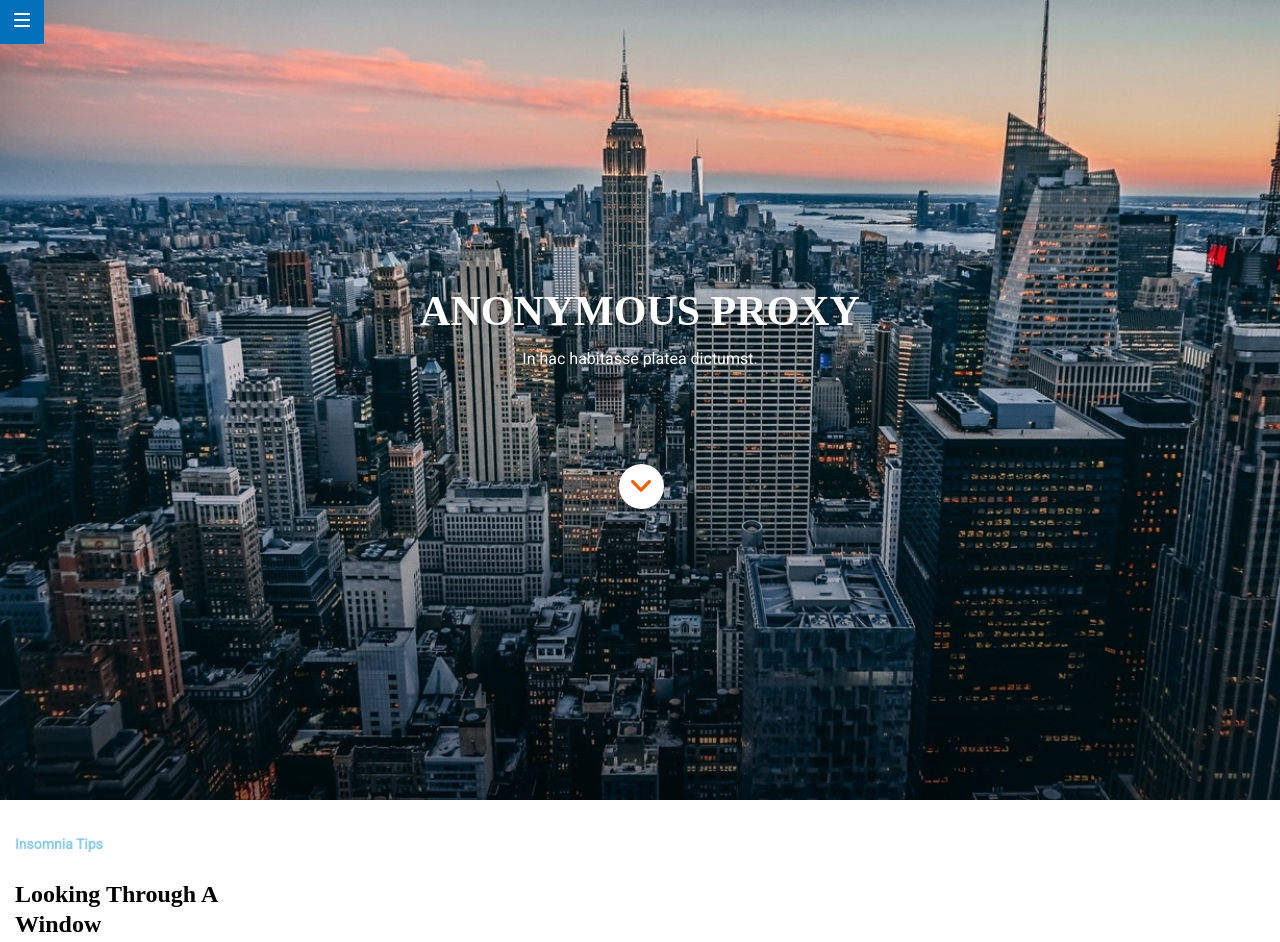
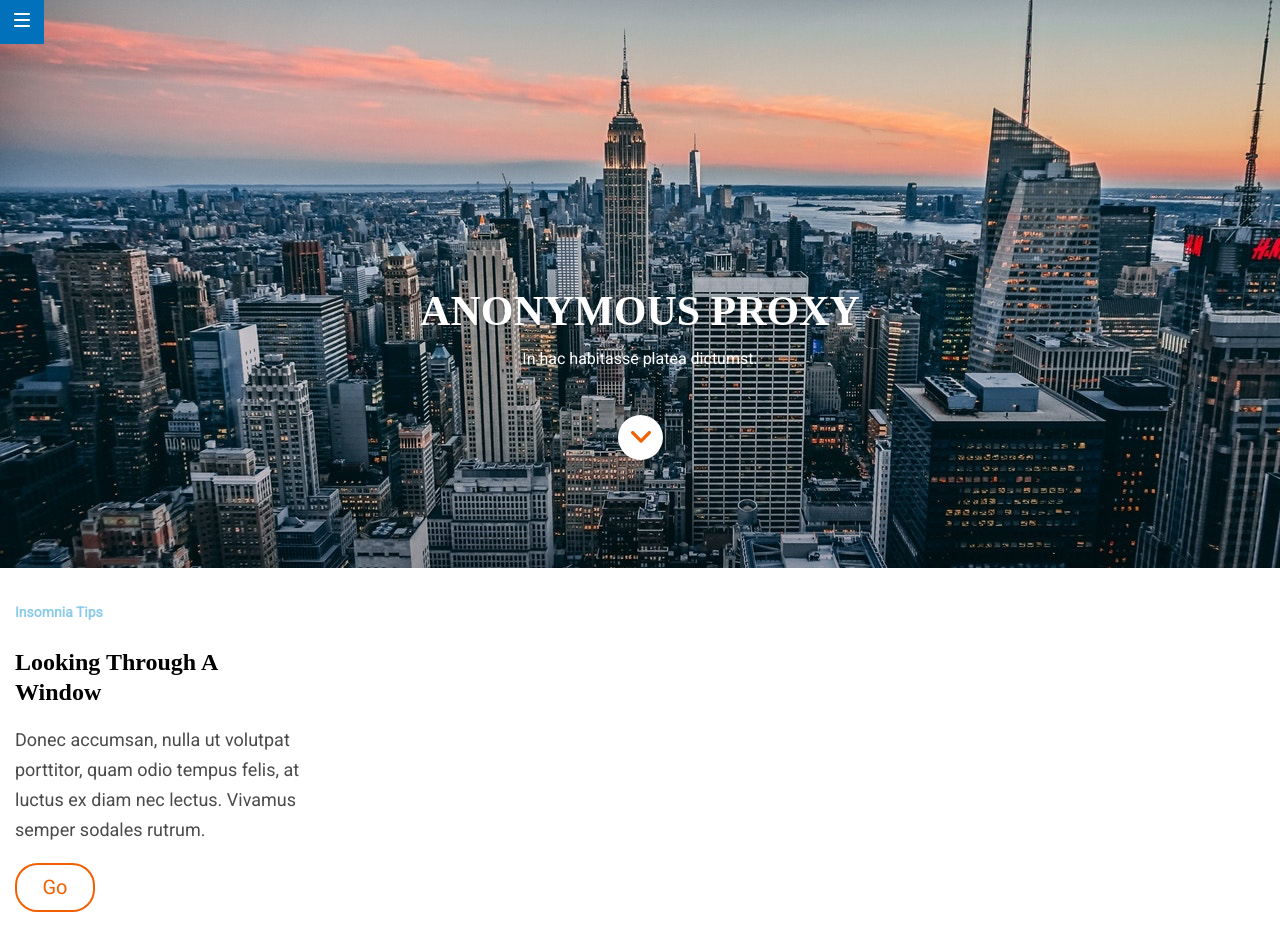
Before and after one commit to irisparedes/f-m1-evaluacion-final-irisparedes, a website: page docs/index.html in a window 1280 px wide. Shown: the top 942 px of the page. Drawn offline with nearby package versions, Linux system fonts and the light colour scheme; files that its build step writes are made by us from their sources.

Commit message:
fix paddings hero

```diff
--- a/_src/assets/scss/main.scss
+++ b/_src/assets/scss/main.scss
@@ -26,7 +26,8 @@ body {
 //Hero
 .hero {
 	background-image: url(../images/cover.jpg) ;
-    min-height: 100vh;
+		//min-height: 100vh;
+		height: 568px;
     background-repeat: no-repeat;
   	background-position: top;
 	background-size: cover;
@@ -42,7 +43,7 @@ body {
 	margin: 0;
 	text-align: center;
 	text-transform: uppercase;
-	margin: 284px 15px 0 15px;
+	margin: 284px 15px 10px 15px;
 }
 .hero__text .text {
 	font-family: Roboto;
@@ -50,7 +51,7 @@ body {
 	height: 21px;
 	text-align: center;
 	color: #ffffff;
-	padding-top: 10px;
+	//padding-top: 10px;
 	margin: 0;
 }
 
@@ -68,7 +69,7 @@ body {
 	display: flex;
 	justify-content: center;
 	align-items: center;
-	margin: 94px 134px 53px 136px;
+	margin: 45px 137px 53px 138px;
 }
 //Main looking
 .looking__container {
```
